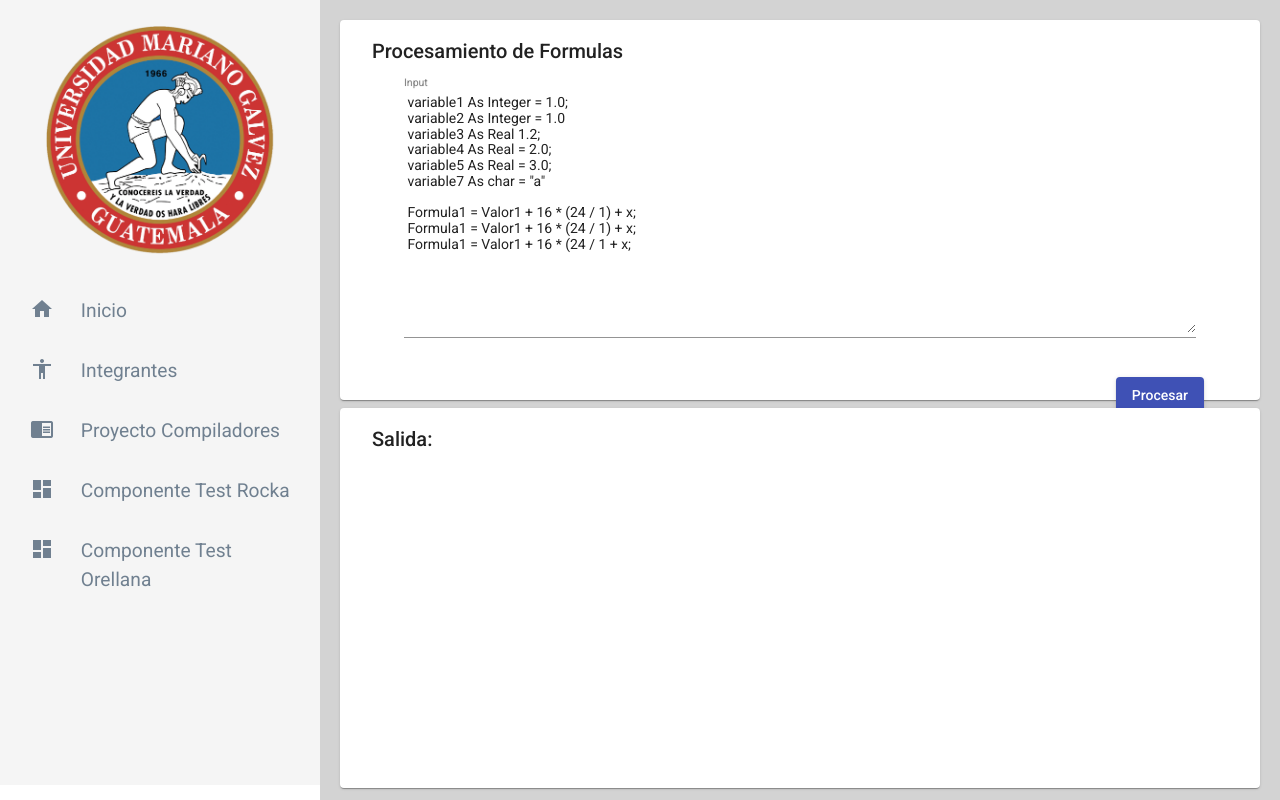
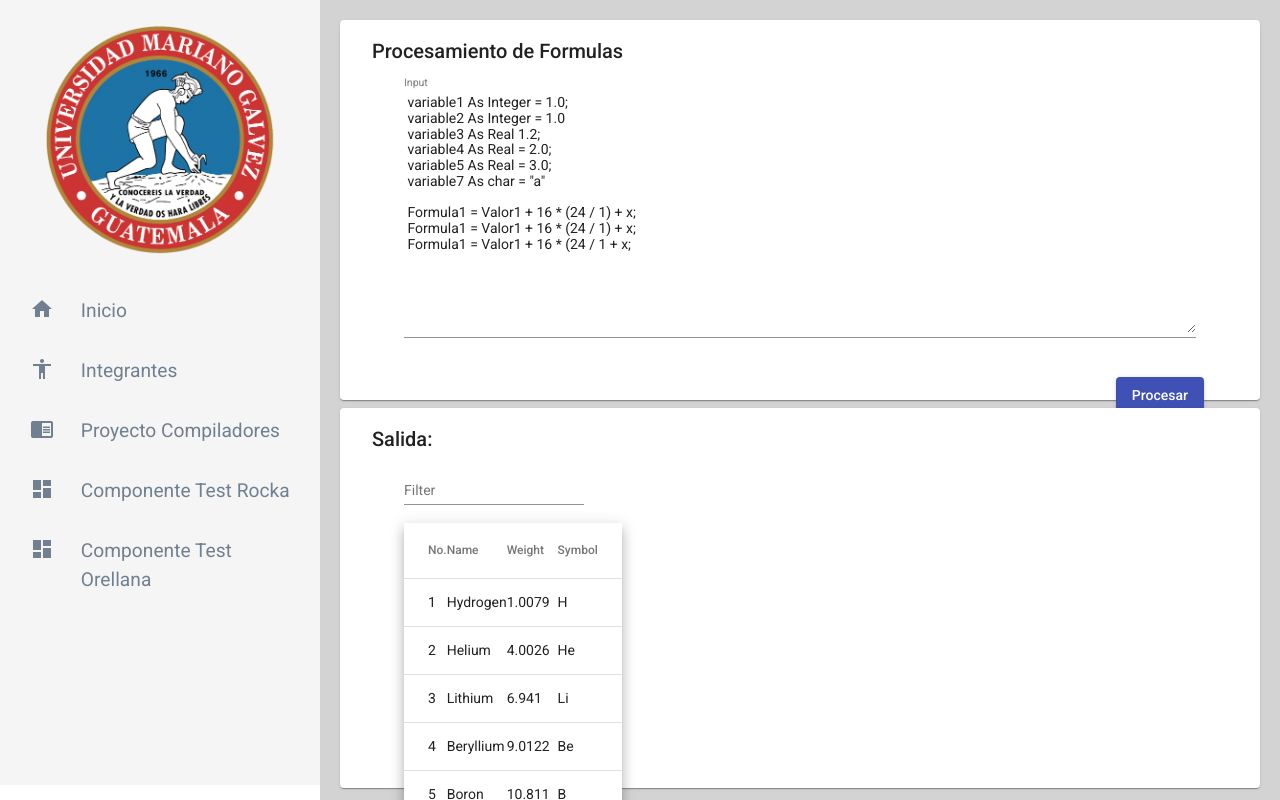
Before and after one commit to Davel-11/compi2020, an Angular app: page /testsec in a window 1280 px wide. Built offline with nearby package versions, Linux system fonts and the light colour scheme.

Commit message:
se agrega componente angular material, tabla filter

```diff
--- a/src/app/content/test-orellana/test-orellana.component.html
+++ b/src/app/content/test-orellana/test-orellana.component.html
@@ -1,27 +1,32 @@
-<div class="row mx-0 standarpage" [formGroup]="form" style="height: 100% !important;">
-
+<div
+  class="row mx-0 standarpage"
+  [formGroup]="form"
+  style="height: 100% !important;"
+>
   <mat-card class="w-100 h-50">
     <mat-card-header>
       <mat-card-title> Procesamiento de Formulas </mat-card-title>
     </mat-card-header>
 
-
-        <mat-card-content class="row mx-0 px-5" style="max-height: 275px; overflow-x: auto;">
-
+    <mat-card-content
+      class="row mx-0 px-5"
+      style="max-height: 275px; overflow-x: auto;"
+    >
       <mat-form-field class="w-100">
-                <textarea matInput
+        <textarea
+          matInput
           rows="15"
           placeholder="Input"
-                        formControlName="input"></textarea>
+          formControlName="input"
+        ></textarea>
       </mat-form-field>
-
     </mat-card-content>
 
-
     <mat-card-actions class="text-right pull-right px-5">
-          <button mat-raised-button color="primary" (click)="onSubmit()" >Procesar</button>
+      <button mat-raised-button color="primary" (click)="onSubmit()">
+        Procesar
+      </button>
     </mat-card-actions>
-
   </mat-card>
 
   <mat-card class="w-100 h-50 mt-2">
@@ -31,11 +36,46 @@
 
 
     <mat-card-content class="row mx-0 px-5">
+      {{ output }}
+      <mat-form-field>
+        <mat-label>Filter</mat-label>
+        <input matInput (keyup)="applyFilter($event)" placeholder="Ex. ium">
+      </mat-form-field>
 
-                {{ output }}
+      <table mat-table [dataSource]="dataSource" class="mat-elevation-z8">
 
+        <!-- Position Column -->
+        <ng-container matColumnDef="position">
+          <th mat-header-cell *matHeaderCellDef> No. </th>
+          <td mat-cell *matCellDef="let element"> {{element.position}} </td>
+        </ng-container>
+
+        <!-- Name Column -->
+        <ng-container matColumnDef="name">
+          <th mat-header-cell *matHeaderCellDef> Name </th>
+          <td mat-cell *matCellDef="let element"> {{element.name}} </td>
+        </ng-container>
+
+        <!-- Weight Column -->
+        <ng-container matColumnDef="weight">
+          <th mat-header-cell *matHeaderCellDef> Weight </th>
+          <td mat-cell *matCellDef="let element"> {{element.weight}} </td>
+        </ng-container>
+
+        <!-- Symbol Column -->
+        <ng-container matColumnDef="symbol">
+          <th mat-header-cell *matHeaderCellDef> Symbol </th>
+          <td mat-cell *matCellDef="let element"> {{element.symbol}} </td>
+        </ng-container>
+
+        <tr mat-header-row *matHeaderRowDef="displayedColumns"></tr>
+        <tr mat-row *matRowDef="let row; columns: displayedColumns;"></tr>
+      </table>
+
+
+      <!-- Copyright 2019 Google LLC. All Rights Reserved.
+          Use of this source code is governed by an MIT-style license that
+          can be found in the LICENSE file at http://angular.io/license -->
     </mat-card-content>
-
   </mat-card>
-
 </div>
--- a/src/app/content/test-orellana/test-orellana.component.ts
+++ b/src/app/content/test-orellana/test-orellana.component.ts
@@ -1,12 +1,47 @@
 import { Component, OnInit } from '@angular/core';
 import { FormGroup, FormControl } from '@angular/forms';
+import {MatTableDataSource} from '@angular/material/table';
+
+export interface PeriodicElement {
+  name: string;
+  position: number;
+  weight: number;
+  symbol: string;
+}
+
+
+const ELEMENT_DATA: PeriodicElement[] = [
+  {position: 1, name: 'Hydrogen', weight: 1.0079, symbol: 'H'},
+  {position: 2, name: 'Helium', weight: 4.0026, symbol: 'He'},
+  {position: 3, name: 'Lithium', weight: 6.941, symbol: 'Li'},
+  {position: 4, name: 'Beryllium', weight: 9.0122, symbol: 'Be'},
+  {position: 5, name: 'Boron', weight: 10.811, symbol: 'B'},
+  {position: 6, name: 'Carbon', weight: 12.0107, symbol: 'C'},
+  {position: 7, name: 'Nitrogen', weight: 14.0067, symbol: 'N'},
+  {position: 8, name: 'Oxygen', weight: 15.9994, symbol: 'O'},
+  {position: 9, name: 'Fluorine', weight: 18.9984, symbol: 'F'},
+  {position: 10, name: 'Neon', weight: 20.1797, symbol: 'Ne'},
+];
 
 @Component({
   selector: 'app-test-orellana',
   templateUrl: './test-orellana.component.html',
   styleUrls: ['./test-orellana.component.scss']
 })
+
+
+
+
+
 export class TestOrellanaComponent implements OnInit {
+
+  displayedColumns: string[] = ['position', 'name', 'weight', 'symbol'];
+  dataSource = new MatTableDataSource(ELEMENT_DATA);
+
+  applyFilter(event: Event) {
+    const filterValue = (event.target as HTMLInputElement).value;
+    this.dataSource.filter = filterValue.trim().toLowerCase();
+  }
 
   form: FormGroup;
 
```
Lines whose indentation alone changed are shown as unchanged.
